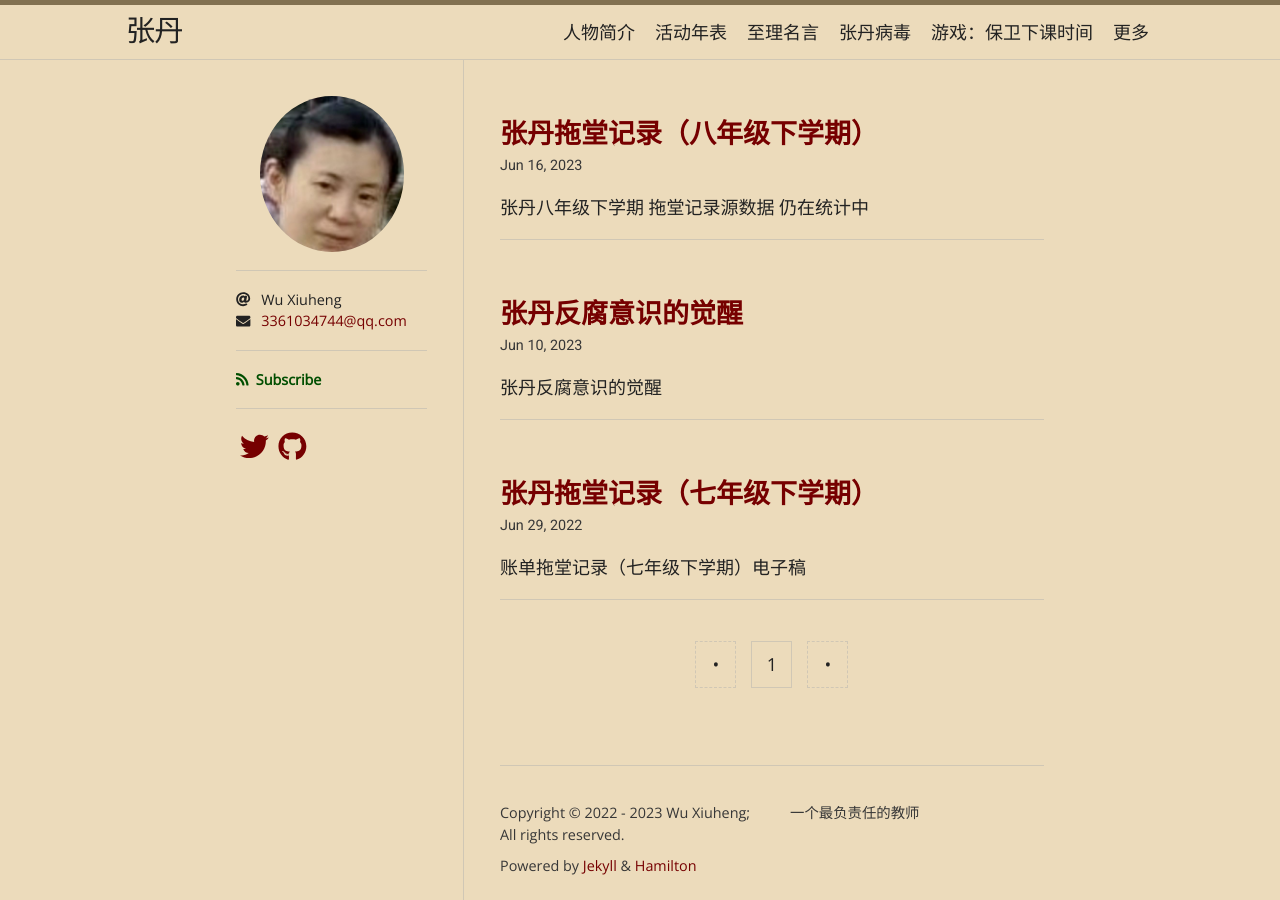
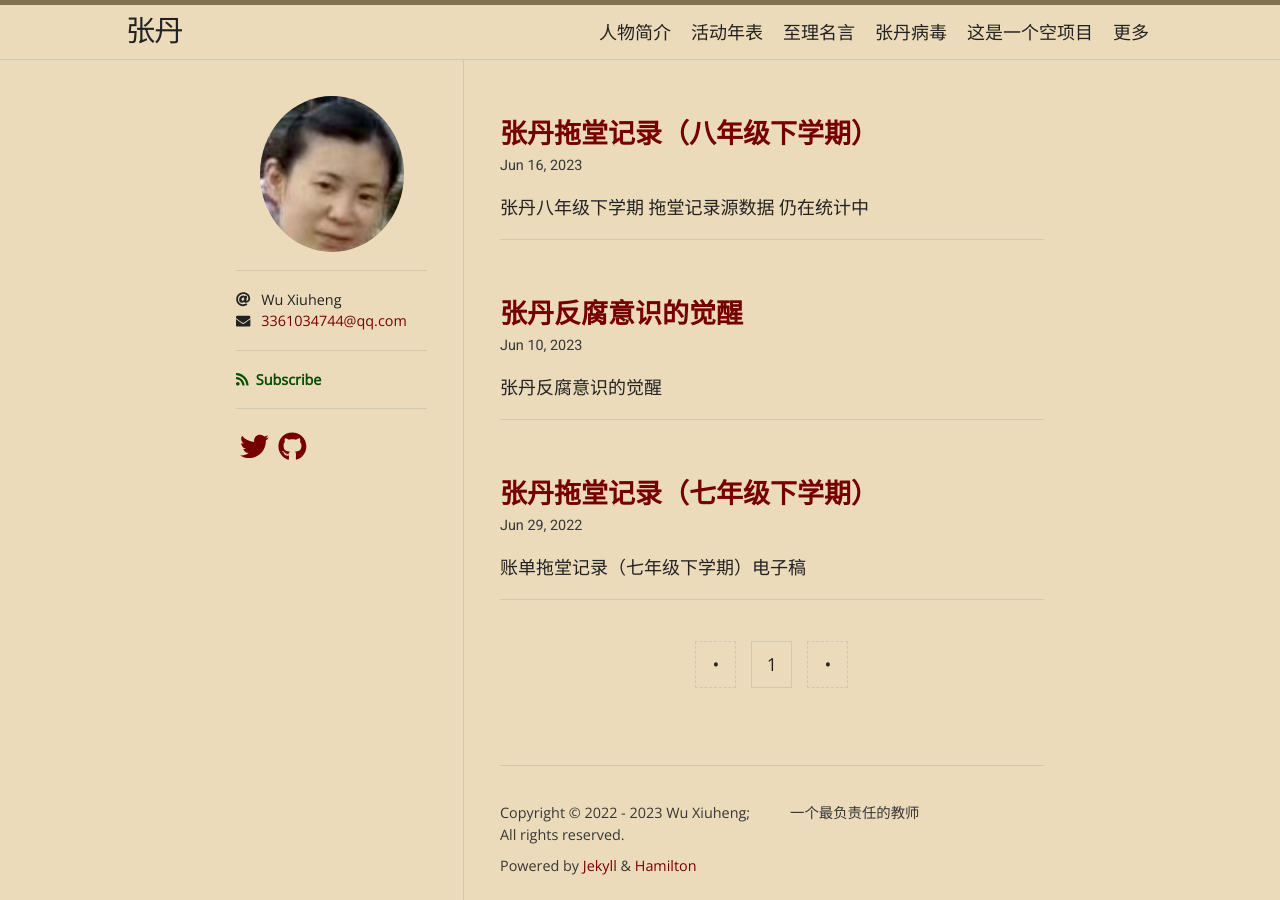
Before and after one commit to XiuhengWu/ZhangDan805.github.io, a Jekyll site: the page built from index.html, in a window 1280 px wide. Built offline with Jekyll 4.4.1, drawn with Linux system fonts in a browser that asks for light colours; nearby versions of some CDN libraries; some web fonts are replaced; the list of posts is cut into pages by our own code.

Commit message:
Update navigation.yml

```diff
--- a/_data/navigation.yml
+++ b/_data/navigation.yml
@@ -6,8 +6,8 @@
   url: /sayings/
 - title: 张丹病毒
   url: /virus/
-- title: 游戏：保卫下课时间
-  url: /game/
+- title: 这是一个空项目
+  url: /blank/
 - title: 更多
   sublinks:
     - title: 其它入选老师
```
